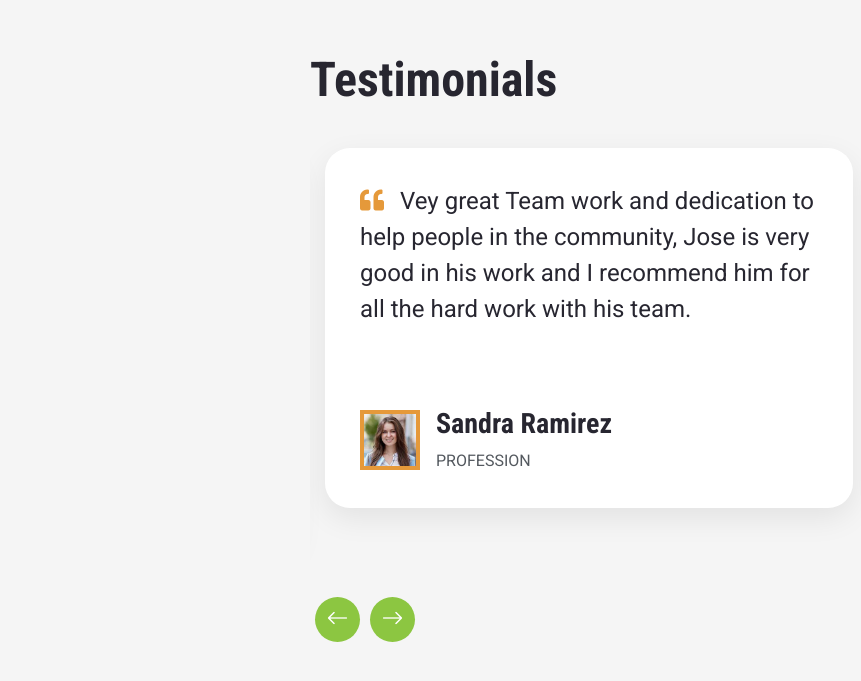
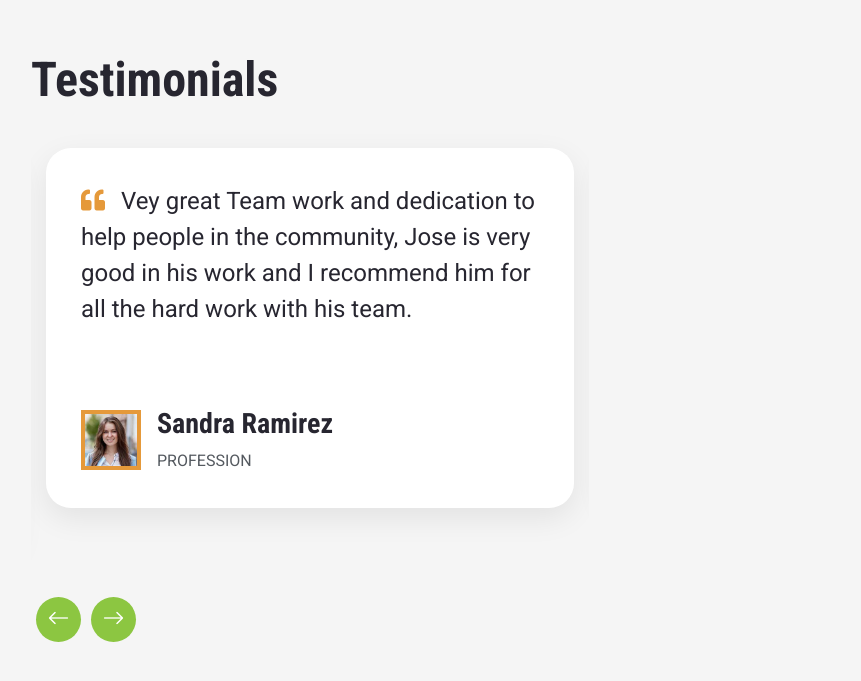
Before and after one commit to Star-Lord7/Larin-Painting-Company, a plain HTML site: page projects.html in a window 1280 px wide. Shown: the part 6343-7024 px from the top of the page, without its empty margins (330-1191 px from the left). Drawn offline with nearby package versions, Linux system fonts and the light colour scheme.

```diff
--- a/projects.html
+++ b/projects.html
@@ -603,7 +603,7 @@
       style="margin: 90px 0"
     >
       <div class="container py-5">
-        <div class="row g-0 justify-content-end">
+        <div class="row g-0 justify-content-center">
           <div class="col-lg-6">
             <h1 class="display-5 mb-4">Testimonials</h1>
             <div class="owl-carousel testimonial-carousel">
```
Also changed, not shown: service.html (+1 -1 lines), servicios/servicio1.html (+1 -1 lines), servicios/servicio2.html (+1 -1 lines), servicios/servicio3.html (+1 -1 lines), servicios/servicio4.html (+1 -1 lines).
